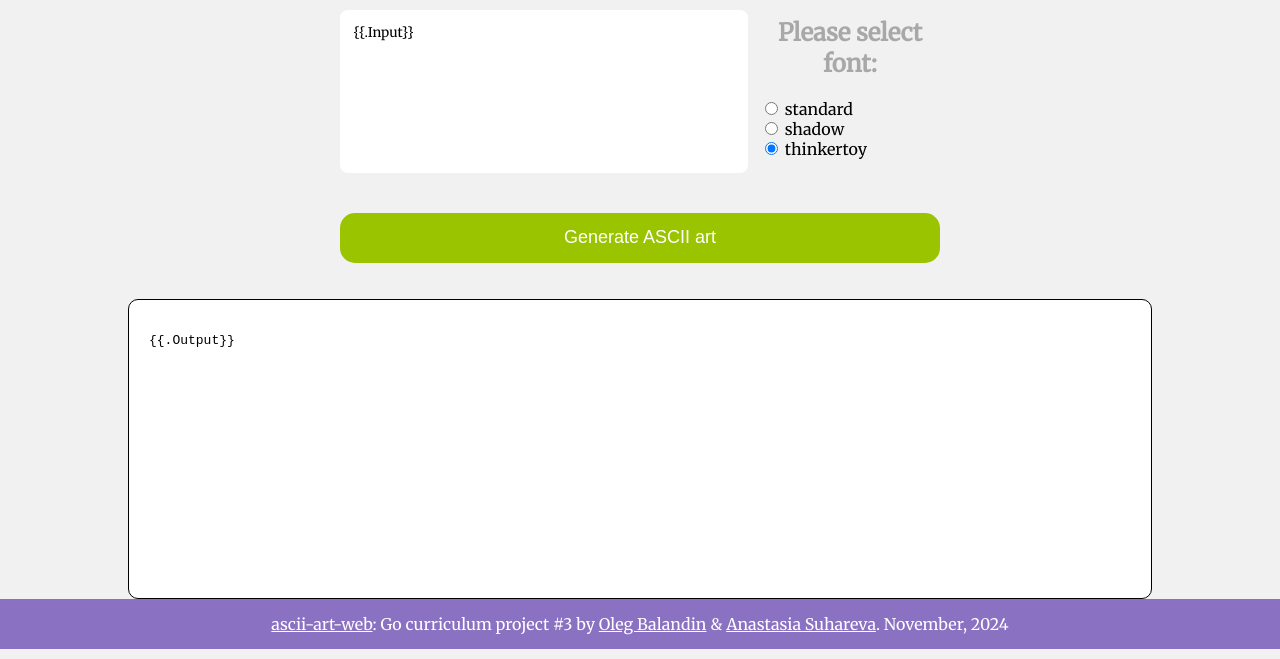
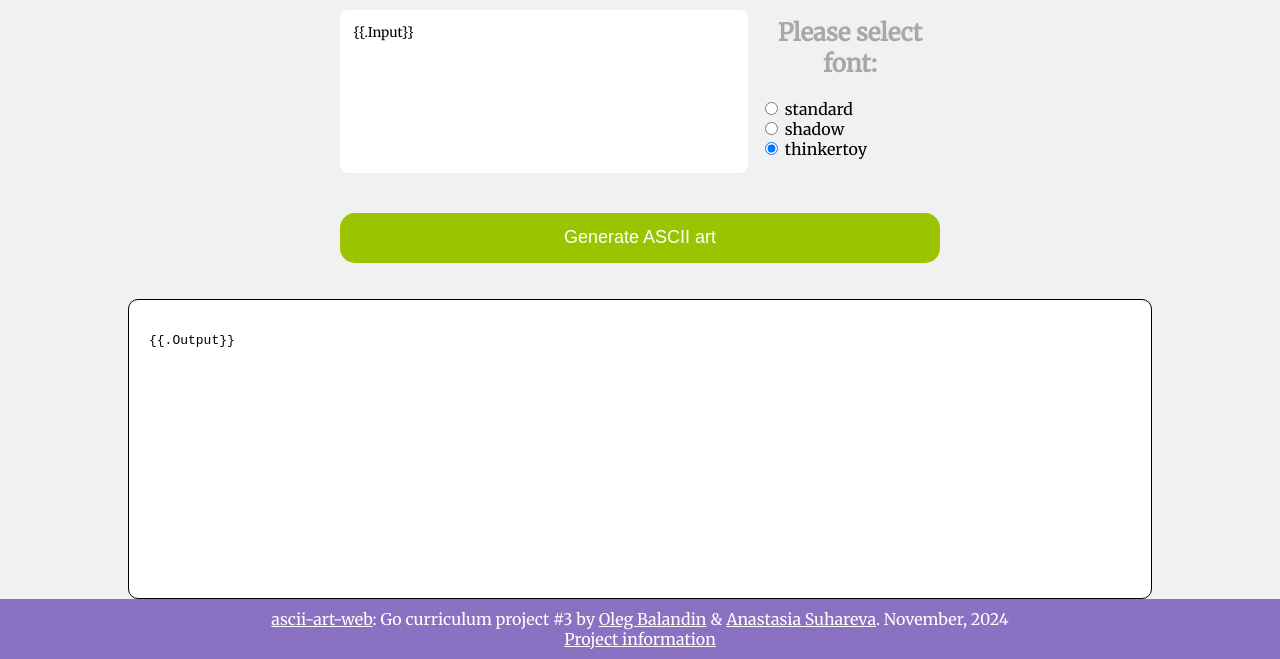
Before and after one commit to olegamobile/ascii-art-web, a plain HTML site: page templates/index.html in a window 1280 px wide. Shown: the part 193-852 px from the top of the page. Drawn offline with Linux system fonts and the light colour scheme.

Commit message:
Footer updated

```diff
--- a/static/styles.css
+++ b/static/styles.css
@@ -121,6 +121,6 @@ main {
    justify-content: center;
    align-items: center;
    text-align: center;
-   height: 50px;
+   height: 60px;
    color: white;
 }
--- a/templates/index.html
+++ b/templates/index.html
@@ -48,7 +48,9 @@ here"  rows="8" cols="50">{{.Input}}</textarea><br><br>
         </div>
     </main>
     <footer class="footer">
-        <p><a href="https://01.gritlab.ax/intra/gritlab/school-curriculum/ascii-art-web" target="_blank">ascii-art-web</a>: Go curriculum project #3 by <a href="https://01.gritlab.ax/git/obalandi" target="_blank">Oleg Balandin</a> & <a href="https://01.gritlab.ax/git/asuharev" target="_blank">Anastasia Suhareva</a>. November, 2024</p>
+        <p><a href="https://01.gritlab.ax/intra/gritlab/school-curriculum/ascii-art-web" target="_blank">ascii-art-web</a>: Go curriculum project #3 by <a href="https://01.gritlab.ax/git/obalandi" target="_blank">Oleg Balandin</a> & <a href="https://01.gritlab.ax/git/asuharev" target="_blank">Anastasia Suhareva</a>. November, 2024
+        <br>
+        <a href="https://01.gritlab.ax/git/obalandi/ascii-art-web/src/branch/master/README.md" target="_blank">Project information</a></p>
     </footer>
 
 </body>
```
